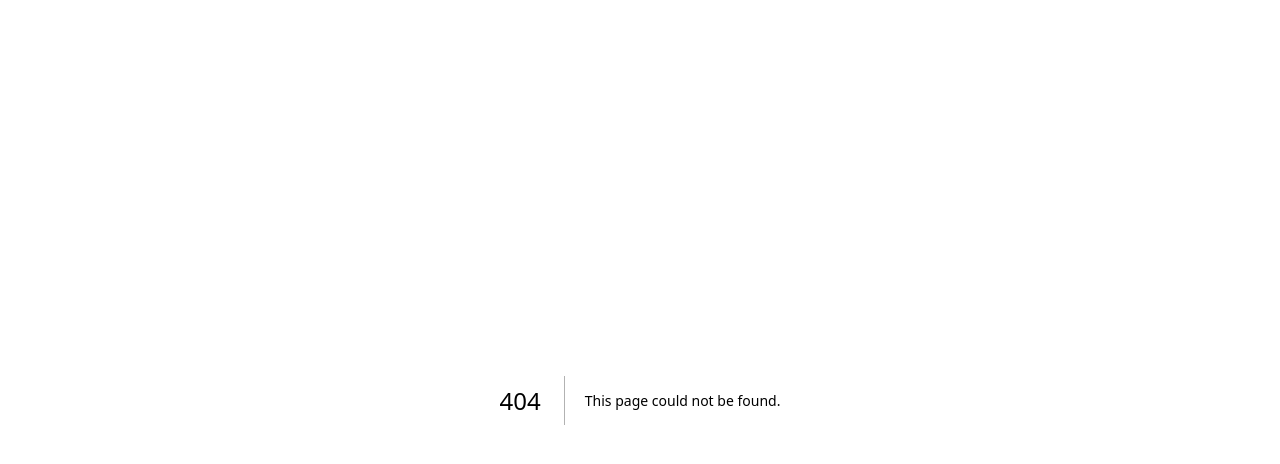
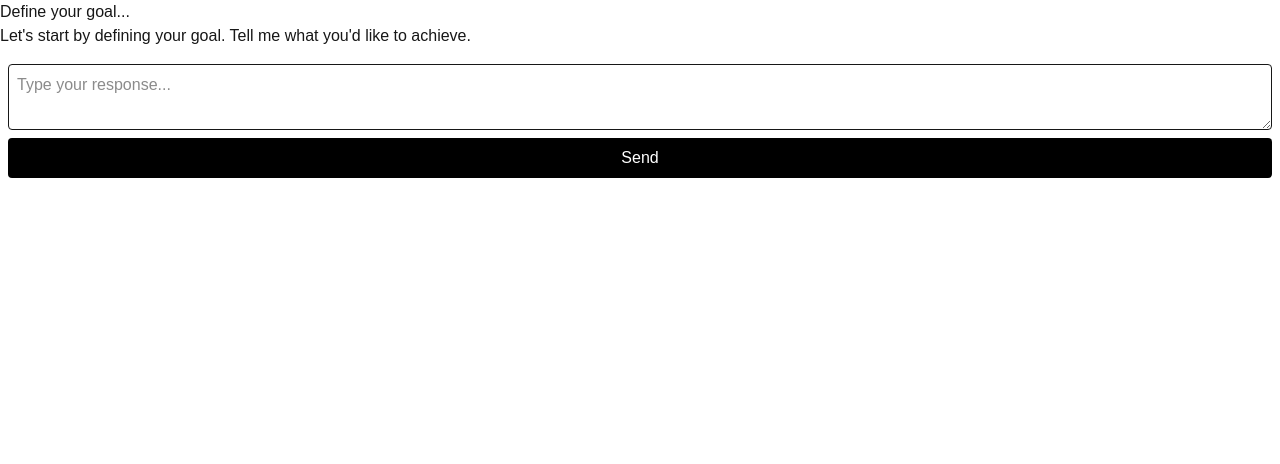
Before and after one commit to Albadylic/couch-potato, a Next.js app: page /goal in a window 1280 px wide. Before the commit this address had no page. Shown: the top 464 px of the page. Built offline with nearby package versions, Linux system fonts and the light colour scheme.

Commit message:
Some progress

```diff
--- /dev/null
+++ b/app/actions/goal.ts
@@ -0,0 +1,19 @@
+export async function continueGoalConversation(
+  messages: { role: "user" | "agent"; content: string }[]
+) {
+  /**
+   * 1. Send messages to AI agent
+   * 2. Ask it to:
+   *    - Ask the next best question
+   *    - Extract structured goal data so far
+   */
+
+  return {
+    reply: "Great. How much time per week can you realistically commit?",
+    goal: {
+      area: "health",
+      outcome: "Run a 5K",
+    },
+    isComplete: false,
+  };
+}
--- /dev/null
+++ b/app/goal/page.tsx
@@ -0,0 +1,66 @@
+"use client";
+import { useState } from "react";
+import { continueGoalConversation } from "@/app/actions/goal";
+
+type Message = {
+  role: "user" | "agent";
+  content: string;
+};
+
+export default function Goal() {
+  const [messages, setMessages] = useState<Message[]>([
+    {
+      role: "agent",
+      content:
+        "Let's start by defining your goal. Tell me what you'd like to achieve.",
+    },
+  ]);
+  const [input, setInput] = useState("");
+  const [loading, setLoading] = useState(false);
+
+  async function handleMessage() {
+    if (!input.trim()) return;
+
+    const userMessage = { role: "user", content: input };
+
+    setMessages((prev) => [...prev, userMessage]);
+    setInput("");
+    setLoading(true);
+
+    const response = await continueGoalConversation([...messages, userMessage]);
+
+    setMessages((prev) => [
+      ...prev,
+      { role: "agent", content: response.reply },
+    ]);
+
+    setLoading(false);
+  }
+
+  return (
+    <div>
+      <h2>Define your goal...</h2>
+      <div>
+        {messages.map((message, index) => {
+          return <p key={index}>{message.content}</p>;
+        })}
+      </div>
+      <div className="flex flex-col m-2">
+        <textarea
+          value={input}
+          onChange={(e) => setInput(e.target.value)}
+          className="border rounded-sm p-2 my-2"
+          placeholder="Type your response..."
+        />
+
+        <button
+          className="rounded bg-black px-4 py-2 text-white disabled:opacity-50"
+          disabled={loading}
+          onClick={handleMessage}
+        >
+          Send
+        </button>
+      </div>
+    </div>
+  );
+}
--- a/app/page.tsx
+++ b/app/page.tsx
@@ -10,7 +10,7 @@ export default function Home() {
       </p>
 
       <Link
-        href="/questions"
+        href="/goal"
         className="rounded bg-black px-6 py-3 text-white hover:bg-gray-800"
       >
         Get Started
```
